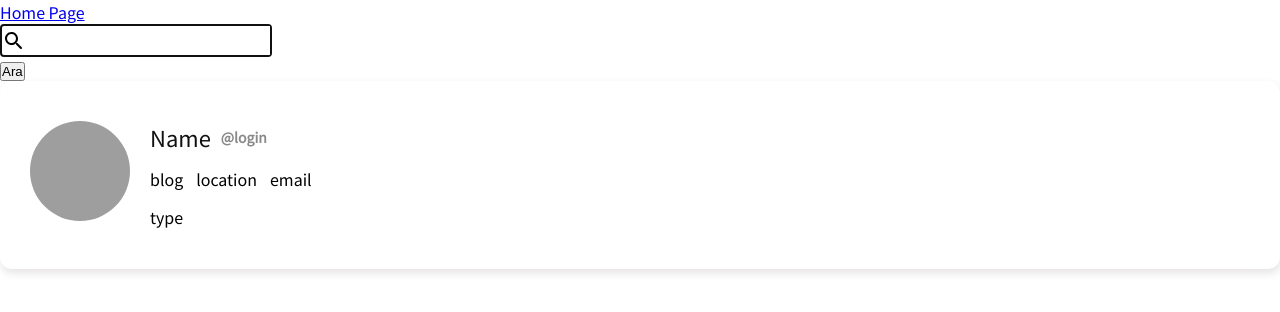
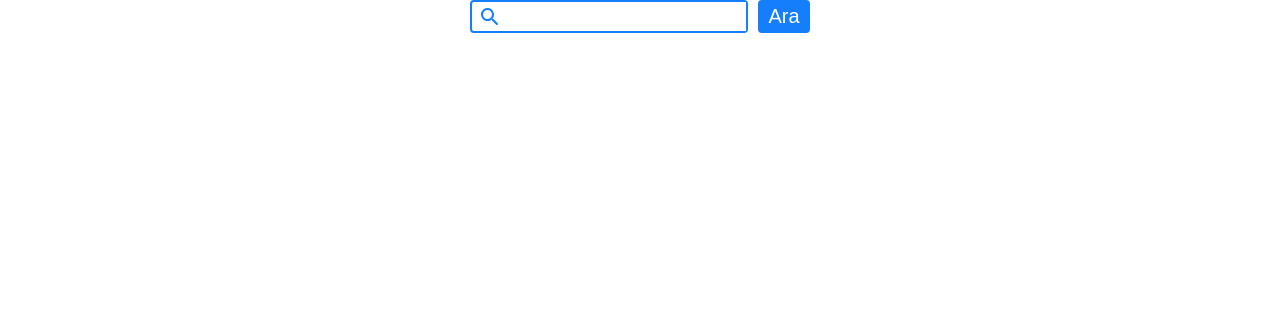
Before and after one commit to muhammeddeniz/github-api-repos, a React (Create React App) app: page / in a window 1280 px wide. Shown: the top 312 px of the page. Built offline with nearby package versions, Linux system fonts and the light colour scheme; grey boxes are pictures that could not be loaded.

Commit message:
button style and routing logic

```diff
--- /dev/null
+++ b/src/components/button/button.css
@@ -0,0 +1,17 @@
+.btn__component {
+  font-size: 20px;
+  padding: 5px 10px;
+  border: 0px;
+
+  border-radius: 4px;
+  cursor: pointer;
+
+  outline: none;
+
+  background: #147efb;
+  color: white;
+}
+
+.btn__component:hover {
+  background: #0860c4;
+}
--- /dev/null
+++ b/src/components/button/index.js
@@ -0,0 +1,9 @@
+import React from "react";
+
+import "./button.css";
+
+const Button = ({ ...restProps }) => {
+  return <button className="btn__component" {...restProps}></button>;
+};
+
+export default Button;
--- a/src/components/card/card.css
+++ b/src/components/card/card.css
@@ -5,6 +5,7 @@
 
   box-shadow: 1px 4px 8px #e5e2e2;
   padding: 40px 30px;
+  width: 60%;
 }
 
 .card:hover {
@@ -38,13 +39,13 @@
 
   font-size: 22px;
   text-transform: capitalize;
-  margin-right: 10px;
+  margin-right: 20px;
 }
 
 .right__header__nick {
   color: rgb(137, 137, 137);
 
-  font-size: 14px;
+  font-size: 12px;
   font-weight: bold;
 }
 
@@ -53,13 +54,39 @@
   margin-bottom: 14px;
 }
 
-.right__body > * {
-  margin-right: 13px;
+.right__body > div {
+  display: flex;
+  align-items: center;
+
   font-weight: 500;
 
   font-size: 16px;
+  margin-right: 30px;
 }
 
 .right__footer {
   display: flex;
 }
+
+.right__body__type {
+  font-size: 14px;
+  color: rgb(64, 64, 64);
+}
+
+.right__body__blog__text {
+  color: #000;
+  text-decoration: none;
+}
+
+.right__body__blog__text:hover {
+  text-decoration: underline;
+}
+
+.right__header__title {
+  color: #000;
+  text-decoration: none;
+}
+
+.right__header__title:hover {
+  text-decoration: underline;
+}
--- a/src/components/card/index.js
+++ b/src/components/card/index.js
@@ -1,9 +1,13 @@
 import React from "react";
+import LinkRoundedIcon from "@material-ui/icons/LinkRounded";
+import LocationOnRoundedIcon from "@material-ui/icons/LocationOnRounded";
+import MailIcon from "@material-ui/icons/Mail";
+import { Link } from "react-router-dom";
 
 import "./card.css";
 
-const Card = () => {
-  return (
+const Card = ({ item, link }) => {
+  return item ? (
     <div className="card">
       <div className="left">
         <img
@@ -14,23 +18,43 @@ const Card = () => {
 
       <div className="right">
         <div className="right__header">
-          <p className="right__header__title">name</p>
-          <p className="right__header__nick">@login</p>
+          <Link className="right__header__title" to={`/orgs/${item.login}`}>
+            {item.name}
+          </Link>
+          <p className="right__header__nick">@{item.login}</p>
         </div>
 
         <div className="right__body">
-          <p className="right__body__blog">blog</p>
-          <p className="right__body__location">location</p>
+          <div className="right__body__location">
+            <LocationOnRoundedIcon
+              style={{ marginRight: 8 }}
+            ></LocationOnRoundedIcon>
+            <p className="right__body__location__text">{item.location}</p>
+          </div>
 
-          <p className="right__body__email">email</p>
+          <div className="right__body__blog">
+            <LinkRoundedIcon style={{ marginRight: 8 }}></LinkRoundedIcon>
+            <a
+              className="right__body__blog__text"
+              href={item.blog}
+              target="_blank"
+            >
+              {item.blog}
+            </a>
+          </div>
+
+          <div className="right__body__email">
+            <MailIcon style={{ marginRight: 8 }}></MailIcon>
+            <p className="right__body__email__text">{item.email}</p>
+          </div>
         </div>
 
         <div className="right__footer">
-          <p className="right__body__type">type</p>
+          <p className="right__body__type">{item.type}</p>
         </div>
       </div>
     </div>
-  );
+  ) : null;
 };
 
 export default Card;
--- a/src/components/index.js
+++ b/src/components/index.js
@@ -1,3 +1,4 @@
 export { default as Timeline } from "./timeline/index";
 export { default as Card } from "./card";
 export { default as Input } from "./input";
+export { default as Button } from "./button";
--- a/src/components/input/index.js
+++ b/src/components/input/index.js
@@ -7,7 +7,9 @@ const Input = ({ ...restProps }) => {
   return (
     <div className="input__container">
       <div className="input__container__icon">
-        <SearchRoundedIcon></SearchRoundedIcon>
+        <SearchRoundedIcon
+          style={{ color: "#147efb", marginLeft: 6 }}
+        ></SearchRoundedIcon>
       </div>
       <input className="inputComponent" {...restProps}></input>
     </div>
--- a/src/components/input/input.css
+++ b/src/components/input/input.css
@@ -2,7 +2,7 @@
   display: flex;
   align-items: center;
 
-  border: 2px solid #111;
+  border: 2px solid #147efb;
   border-radius: 4px;
 
   width: fit-content;
--- a/src/pages/home.js
+++ /dev/null
@@ -1,36 +0,0 @@
-import React, { useEffect, useState } from "react";
-import axios from "axios";
-import { Link } from "react-router-dom";
-
-import { TimelineContainer } from "../container";
-import { Card, Input } from "../components";
-
-function Home() {
-  const [data, setData] = useState([]);
-  const [val, setVal] = useState("");
-
-  const getOrgs = (name) => {
-    const url = `https://api.github.com/orgs/${name}`;
-
-    axios
-      .get(url)
-      .then((res) => console.log(res.data))
-      //   .then((res) => setData(res.data))
-      .catch((err) => console.log(err));
-  };
-
-  return (
-    <div>
-      {/* data ad ekle  */}
-      <Link to="/blog/deneme">Home Page</Link>
-
-      <Input type="text" value={val} onChange={(e) => setVal(e.target.value)} />
-      <button onClick={() => getOrgs(val)}>Ara</button>
-
-      <Card></Card>
-      {/* <TimelineContainer data={data} /> */}
-    </div>
-  );
-}
-
-export default Home;
--- /dev/null
+++ b/src/pages/home/home.css
@@ -0,0 +1,15 @@
+.home__search {
+  display: flex;
+  justify-content: center;
+}
+
+.home__search__space {
+  margin-left: 10px;
+}
+
+.card__side {
+  display: flex;
+  justify-content: center;
+
+  margin-top: 100px;
+}
--- /dev/null
+++ b/src/pages/home/index.js
@@ -0,0 +1,54 @@
+import React, { useEffect, useState } from "react";
+import axios from "axios";
+import { Link } from "react-router-dom";
+
+import { TimelineContainer } from "../../container";
+import { Card, Input, Button } from "../../components";
+
+import "./home.css";
+
+function Home() {
+  const [data, setData] = useState();
+  const [val, setVal] = useState("");
+
+  const getOrgs = (name) => {
+    const url = `https://api.github.com/orgs/${name}`;
+
+    axios
+      .get(url)
+      .then((res) => console.log(res.data))
+      //   .then((res) => setData(res.data))
+      .catch((err) => console.log(err));
+  };
+
+  const getOrg = (name) => {
+    const url = `https://api.github.com/orgs/${name}`;
+
+    axios
+      .get(url)
+      .then((res) => setData(res.data))
+      .catch((err) => console.log(err));
+  };
+
+  return (
+    <div>
+      <div className="home__search">
+        <Input
+          type="text"
+          value={val}
+          onChange={(e) => setVal(e.target.value)}
+        />
+        <span className="home__search__space"></span>
+
+        <Button onClick={() => getOrg(val)}>Ara</Button>
+      </div>
+
+      <div className="card__side">
+        <Card item={data} />
+      </div>
+      {/* <TimelineContainer data={data} /> */}
+    </div>
+  );
+}
+
+export default Home;
--- a/src/pages/index.js
+++ b/src/pages/index.js
@@ -1,2 +1,2 @@
-export { default as HomePage } from "./home";
+export { default as HomePage } from "./home/index";
 export { default as DetailPage } from "./detail";
```
Also changed, not shown: 1 other file (tests, documents, lock files or other folders).
